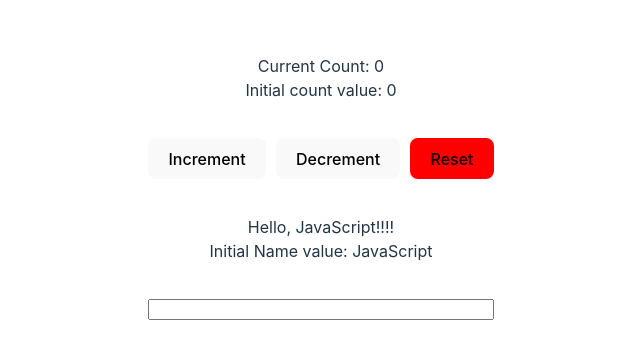
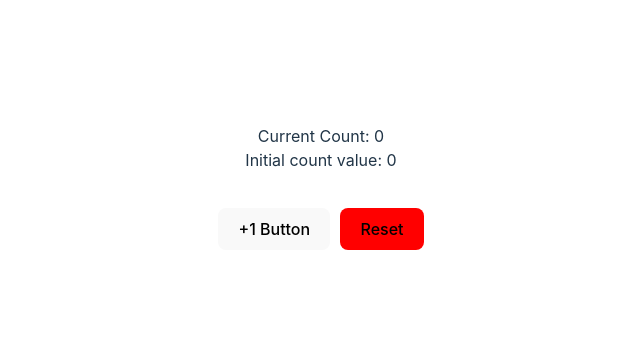
Before and after one commit to otsuboDesi/react-reacthooks-practice, a React (Vite) app: page / in a window 1280 px wide. Shown: the part 221-580 px from the top of the page, without its empty margins (319-959 px from the left). Built offline with nearby package versions, Linux system fonts and the light colour scheme.

Commit message:
Add: useEffectを使ったサンプルを作成する

```diff
--- a/src/App.jsx
+++ b/src/App.jsx
@@ -1,12 +1,10 @@
 import "./App.css";
-import { CountContainer } from "./conponents/CounterContainer";
-import { HelloContainer } from "./conponents/HelloContainer";
+import { SampleComponent } from "./conponents/SampleComponent";
 
 const App = () => {
   return (
     <div style={{ display: "flex", flexDirection: "column", gap: 20 }}>
-      <CountContainer />
-      <HelloContainer />
+      <SampleComponent />
     </div>
   );
 };
--- /dev/null
+++ b/src/conponents/SampleComponent.jsx
@@ -0,0 +1,30 @@
+import { useState, useEffect } from "react";
+
+export const SampleComponent = () => {
+  const INITIAL_COUNT = 0;
+  const [count, setCount] = useState(INITIAL_COUNT);
+
+  const callbackFunction = () => {
+    document.title = `${count} time clicked`;
+  };
+  useEffect(callbackFunction, [count]);
+
+  const countIncrement = () => setCount((pre) => pre + 1);
+  const countReset = () => setCount(INITIAL_COUNT);
+
+  return (
+    <>
+      <p>
+        Current Count: {count}
+        <br />
+        Initial count value: {INITIAL_COUNT}
+      </p>
+      <div style={{ display: "flex", gap: 10 }}>
+        <button onClick={countIncrement}>+1 Button</button>
+        <button onClick={countReset} style={{ background: "red" }}>
+          Reset
+        </button>
+      </div>
+    </>
+  );
+};
```
